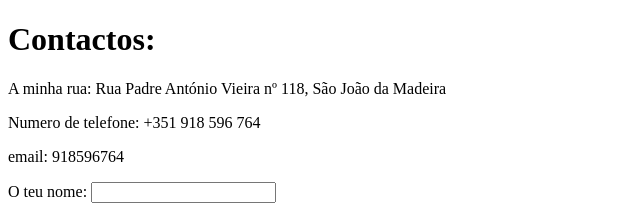
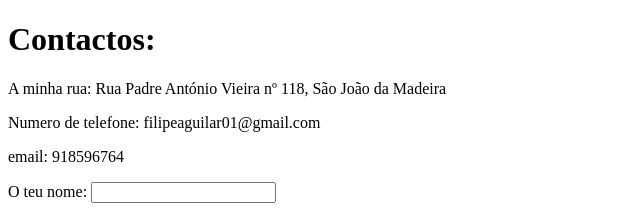
Before and after one commit to Fiagapcoo/website-pessoal, a plain HTML site: page contact_me.html in a window 1280 px wide. Shown: the top 218 px of the page, 0-640 px from the left. Drawn offline with Linux system fonts and the light colour scheme.

Commit message:
esqueci-me previamente de adicionar o email

```diff
--- a/contact_me.html
+++ b/contact_me.html
@@ -9,7 +9,7 @@
 <body>
     <h1>Contactos:</h1>
     <p>A minha rua: Rua Padre António Vieira nº 118, São João da Madeira</p>
-    <p>Numero de telefone: +351 918 596 764</p>
+    <p>Numero de telefone: filipeaguilar01@gmail.com</p>
     <p>email: 918596764</p>
 
 
```
